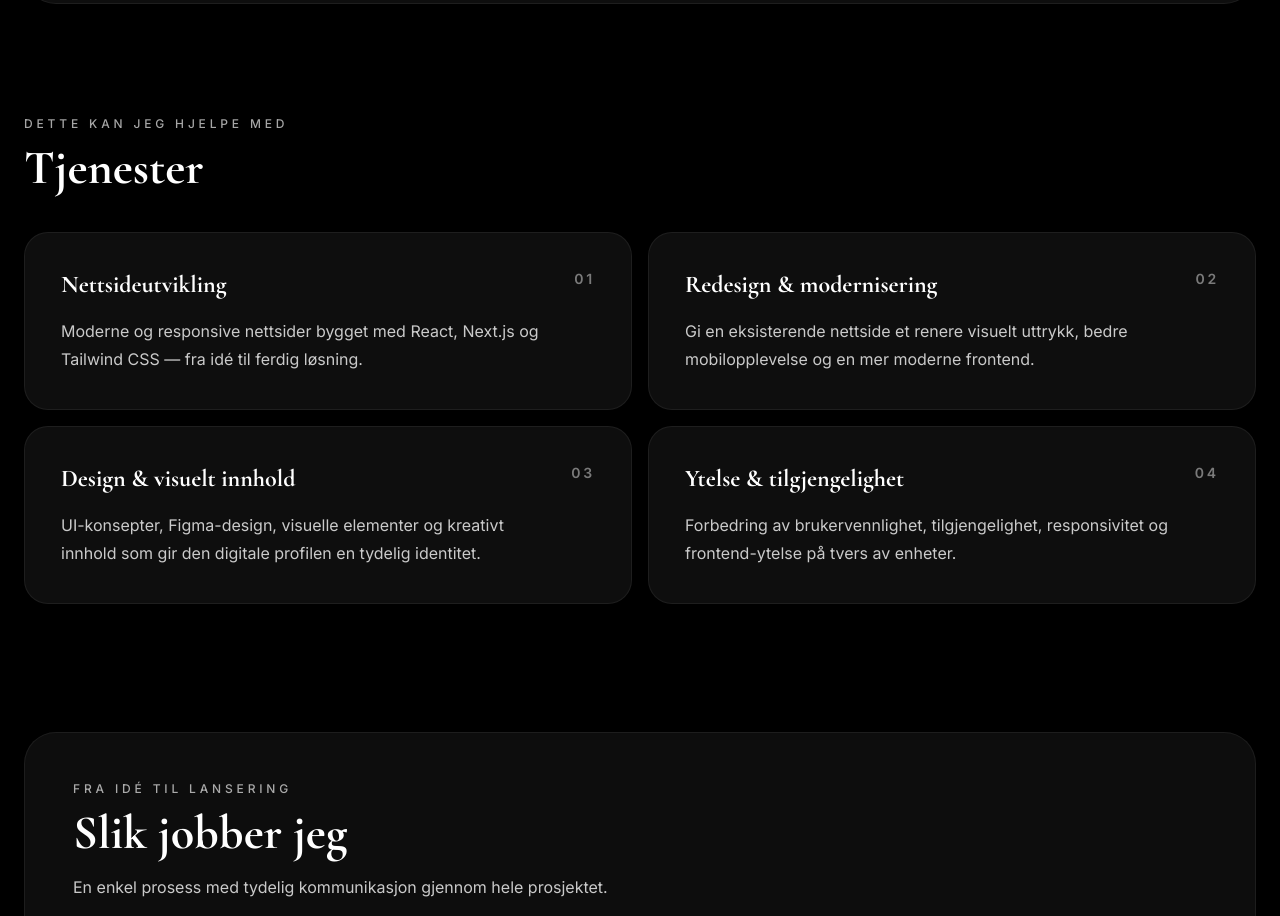
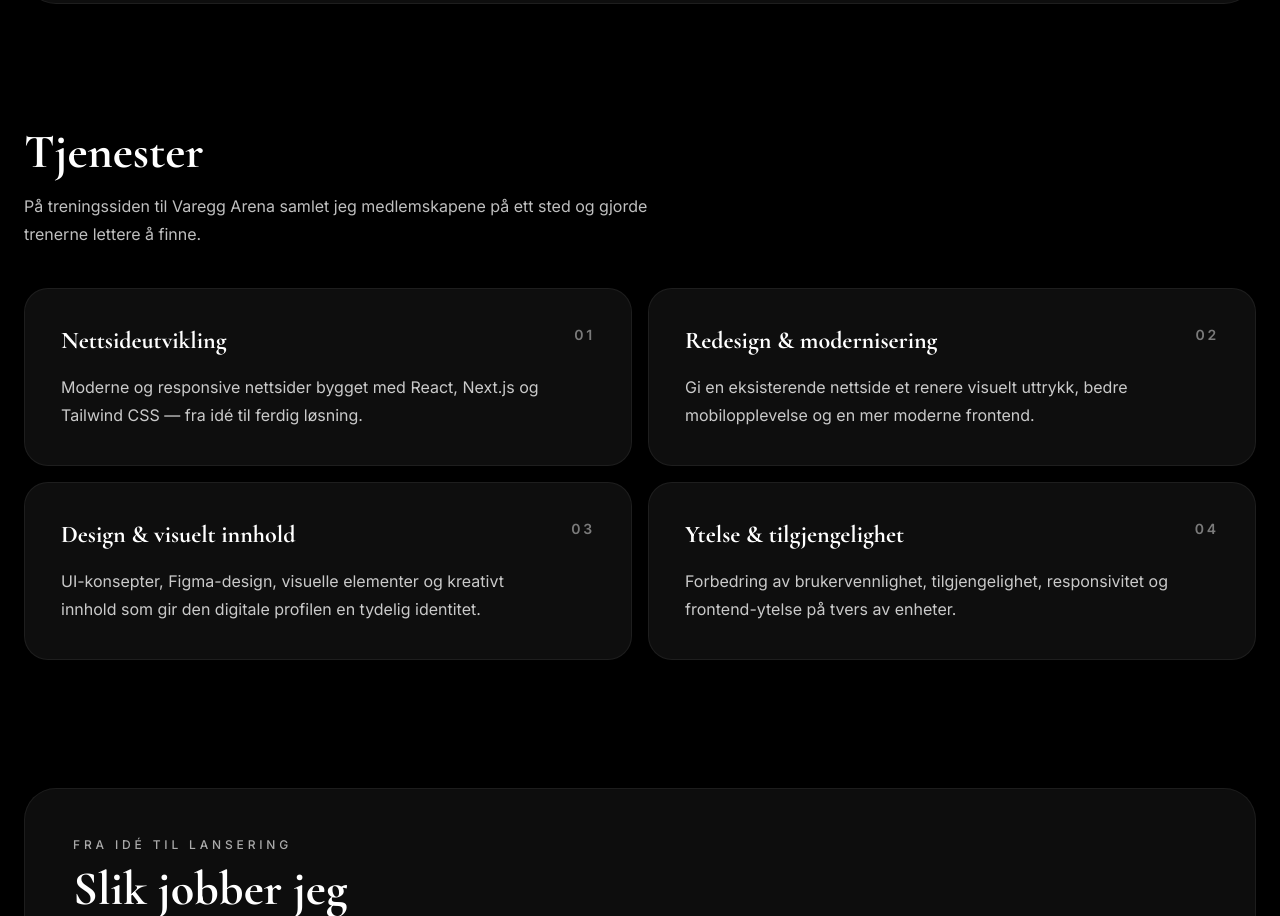
Before and after one commit to PMariusf/PMs-Portfolio, a Next.js app: page /Freelance in a window 1280 px wide. Shown: the part 831-1747 px from the top of the page. Built offline with nearby package versions, Linux system fonts and the light colour scheme.

Commit message:
Refine Freelance/page.tsx for the bilingual portfolio

```diff
--- a/src/app/Freelance/page.tsx
+++ b/src/app/Freelance/page.tsx
@@ -60,7 +60,7 @@ export default function FreelancePage() {
         </section>
 
         <section className="mx-auto max-w-7xl px-6 py-12">
-          <div className="mb-10"><p className="text-xs font-medium uppercase tracking-[0.32em] text-white/65">{no ? "Dette kan jeg hjelpe med" : "What I can help with"}</p><h2 className="mt-3 text-4xl font-bold md:text-5xl">{no ? "Tjenester" : "Services"}</h2></div>
+          <div className="mb-10"><h2 className="mt-3 text-4xl font-bold md:text-5xl">{no ? "Tjenester" : "Services"}</h2><p className="mt-4 max-w-2xl leading-7 text-white/75">{no ? "På treningssiden til Varegg Arena samlet jeg medlemskapene på ett sted og gjorde trenerne lettere å finne." : "On Varegg Arena’s fitness page, I brought the membership options together and made the trainers easier to find."}</p></div>
           <div className="grid gap-4 md:grid-cols-2">{services.map((service) => <div key={service.title} className="group rounded-3xl border border-white/15 bg-white/[0.055] p-7 backdrop-blur-xl transition duration-500 hover:border-white/25 hover:bg-white/[0.08] hover:shadow-[0_20px_60px_rgba(139,92,246,0.10)] md:p-9"><div className="flex items-start justify-between gap-6"><div><h3 className="text-2xl font-bold text-white">{service.title}</h3><p className="mt-4 max-w-xl text-base leading-7 text-white/78">{service.text}</p></div><span className="text-sm font-semibold tracking-[0.2em] text-white/45 transition group-hover:text-white/70">{service.number}</span></div></div>)}</div>
         </section>
 
```
